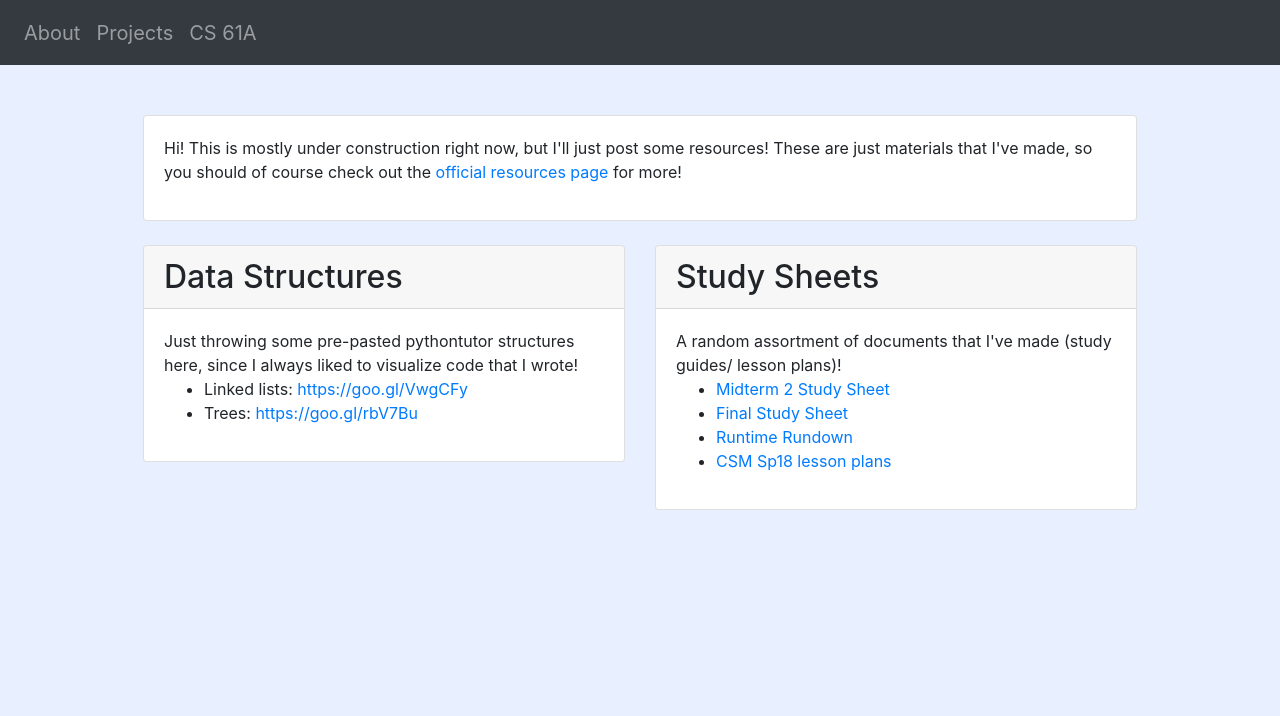
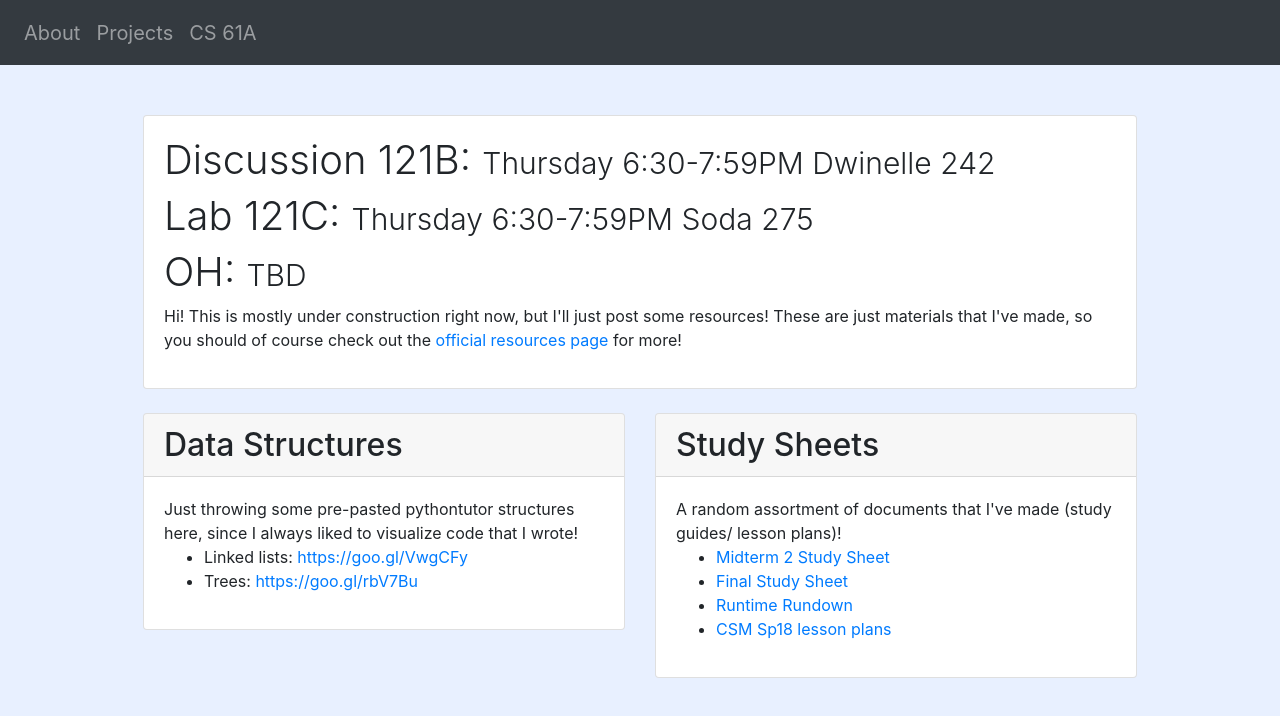
Before and after one commit to catherinecang/catherinecang.github.io, a plain HTML site: page cs61a.html in a window 1280 px wide. Drawn offline with nearby package versions, Linux system fonts and the light colour scheme.

Commit message:
added disc + lab

```diff
--- a/cs61a.html
+++ b/cs61a.html
@@ -20,6 +20,9 @@
 	<div class="container mx-auto" style="width: 80%; margin-top:50px;">
 		<div class="card">
 			<div class="card-body">
+			<h3 class="display-4" style="font-size:40px;"> Discussion 121B: <a style="font-size: 30px;"> Thursday 6:30-7:59PM Dwinelle 242</a> </h3>
+			<h3 class="display-4" style="font-size:40px;"> Lab 121C: <a style="font-size: 30px;"> Thursday 6:30-7:59PM Soda 275</a> </h3>
+			<h3 class="display-4" style="font-size:40px;"> OH: <a style="font-size: 30px;"> TBD</a> </h3>
 			<p>Hi! This is mostly under construction right now, but I'll just post some resources! These are just materials that I've made, so you should of course check out the <a href="https://cs61a.org/resources.html"> official resources page</a> for more! </p>
 			</div>
 		</div>
```
